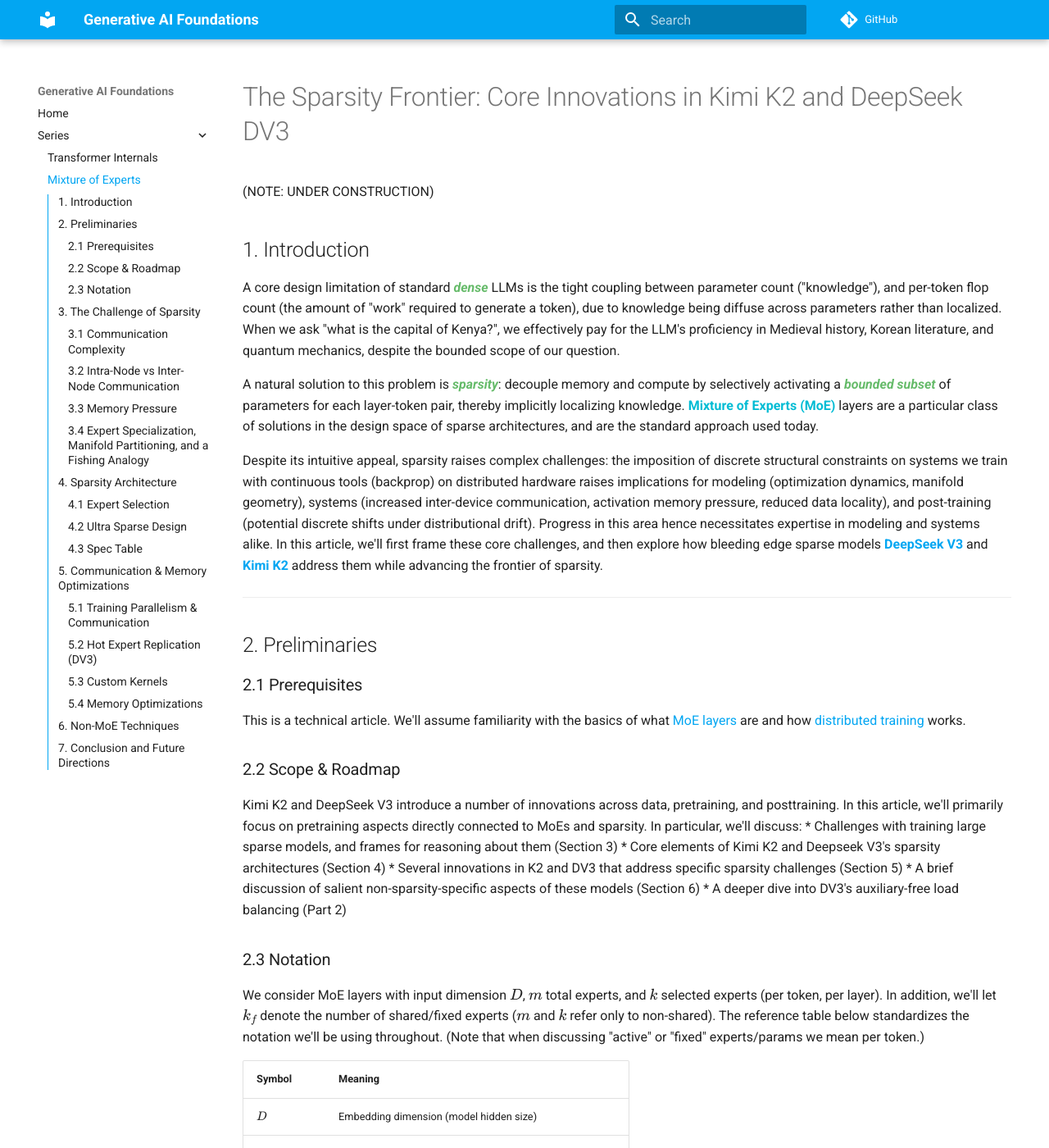
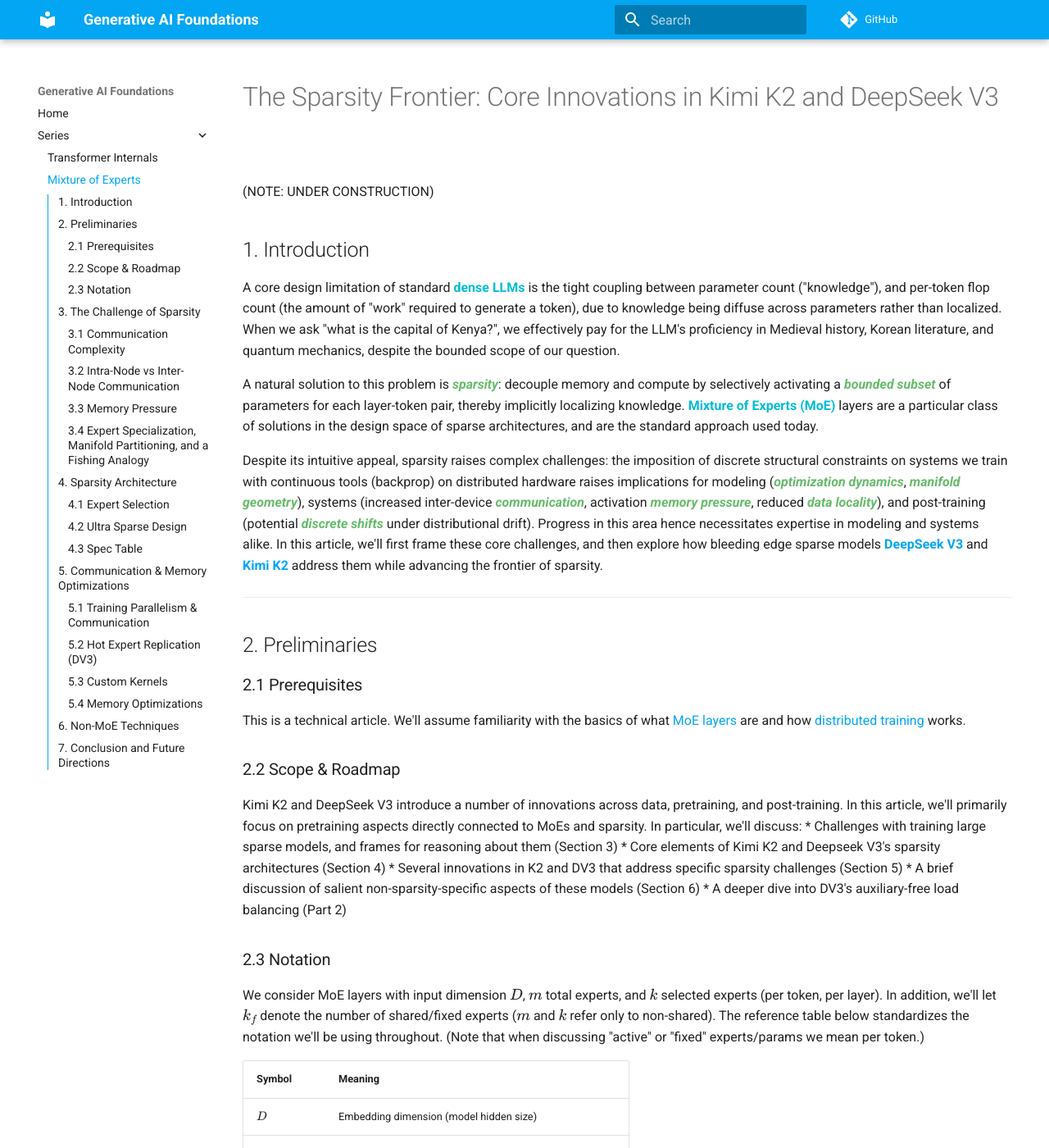
Before and after one commit to PranavSriram18/genai_foundations, an MkDocs documentation site: the page built from docs/series/moe.md, in a window 1280 px wide and 1400 px high. Shown: the whole window at 82% size. Built offline with MkDocs 1.6.1 and Material for MkDocs 9.7.7, drawn with Linux system fonts in a browser that asks for light colours; comment, search, counter and statistics services are not loaded; part of the change alters nothing that is shown; some of the changed text lies outside the part shown.

Commit message:
more formatting/tweaks

```diff
--- a/docs/series/moe.md
+++ b/docs/series/moe.md
@@ -1,23 +1,24 @@
 
-# The Sparsity Frontier: Core Innovations in Kimi K2 and DeepSeek DV3
+# The Sparsity Frontier: Core Innovations in Kimi K2 and DeepSeek V3
 (NOTE: UNDER CONSTRUCTION)
 
 ## 1. Introduction
-A core design limitation of standard <span class="idea">dense</span> LLMs is the tight coupling between parameter count ("knowledge"), and per-token flop count (the amount of "work" required to generate a token), due to knowledge being diffuse across parameters rather than localized.
+A core design limitation of standard <span class="term">dense LLMs</span> is the tight coupling between parameter count ("knowledge"), and per-token flop count (the amount of "work" required to generate a token), due to knowledge being diffuse across parameters rather than localized.
 When we ask "what is the capital of Kenya?", we effectively pay for the LLM's
 proficiency in Medieval history, Korean literature, and quantum mechanics, despite the bounded scope
 of our question.
 
 A natural solution to this problem is <span class="idea">sparsity</span>: decouple memory and
-compute by selectively activating a <span class="idea">bounded subset</span> of parameters for each layer-token pair,
-thereby implicitly localizing knowledge. <span class="term">Mixture of Experts (MoE)</span> layers
+compute by selectively activating a <span class="idea">bounded subset</span> of parameters for each
+layer-token pair, thereby implicitly localizing knowledge. <span class="term">Mixture of Experts
+(MoE)</span> layers
 are a particular class of solutions in the design space of sparse architectures, and are the
 standard approach used today.
 
 Despite its intuitive appeal, sparsity raises complex challenges: the imposition
 of discrete structural constraints on systems we train with continuous tools (backprop) on
-distributed hardware raises implications for modeling (optimization dynamics, manifold geometry), systems (increased inter-device communication, activation memory pressure, reduced data locality),
-and post-training (potential discrete shifts under distributional drift). Progress in
+distributed hardware raises implications for modeling (<span class="idea">optimization dynamics</span>, <span class="idea">manifold geometry</span>), systems (increased inter-device <span class="idea">communication</span>, activation <span class="idea">memory pressure</span>, reduced <span class="idea">data locality</span>),
+and post-training (potential <span class="idea">discrete shifts</span> under distributional drift). Progress in
 this area hence necessitates expertise in modeling and systems alike. In this article, we'll first frame these core challenges, and then explore how bleeding edge sparse
 models <span class="term">[DeepSeek V3](https://arxiv.org/abs/2412.19437)</span> and
 <span class="term">[Kimi K2](https://arxiv.org/abs/2507.20534)</span> address them while advancing
@@ -33,7 +34,7 @@ and how [distributed training](https://colossalai.org/docs/concepts/paradigms_of
 
 ### 2.2 Scope & Roadmap
 Kimi K2 and DeepSeek V3 introduce a number of innovations across data, pretraining, and
-posttraining. In this article, we'll primarily focus on pretraining aspects directly connected to
+post-training. In this article, we'll primarily focus on pretraining aspects directly connected to
 MoEs and sparsity. In particular, we'll discuss:
 * Challenges with training large sparse models, and frames for reasoning about them (Section 3)
 * Core elements of Kimi K2 and Deepseek V3's sparsity architectures (Section 4)
@@ -123,13 +124,16 @@ with $m$ rather than $k$. As the K2 paper notes, "after reserving space for
 parameters, gradient buffers, and optimizer states, the remaining \[HBM\] is insufficient to hold
 the full MoE activations."
 
-We'll see in Section 5 how K2 and DV3 address memory and communication challenges via reduced
-precision, activation recomputation, CPU offloading, novel pipeline schedules, caching, and others.
+We'll see in Section 5 how K2 and DV3 address memory and communication challenges via various
+techniques including reduced precision, activation recomputation, CPU offloading, novel pipeline
+schedules, caching, replication, and others.
 
 ### 3.4 Expert Specialization, Manifold Partitioning, and a Fishing Analogy
 TODO - refine
+
 Intuitively, a modeling design goal of MoE layers is for different experts to specialize to "cover"
 different parts of the input data manifold. A few potential failure modes include:
+
 * Under-specialization (several experts learning the same thing)
 * "Dead experts" (some experts never getting selected by the router)
 * Load imbalance (some experts activating far more frequently than others)
@@ -160,8 +164,8 @@ In this section we'll examine the broad contours of the architectures of K2 and
 
 ### 4.1 Expert Selection
 The high-level elements of K2 and DV3's MoE layer are fairly familiar: for each token, first compute
-token-expert affinities with a per-expert sigmoid, then apply top-k hard gating, then normalize
-scores based on affinities of selected experts. Both K2 and DV3 use one <span class="term">shared
+<span class="term">token-expert affinities</span> with a per-expert sigmoid, then apply <span class="term">top-k hard gating</span>, then normalize
+selected experts' affinities into <span class="term">scores</span>. Both K2 and DV3 use one <span class="term">shared
 expert</span> that is exempt from this scoring process (its score is fixed to 1).
 
 DV3 introduces two core twists: <span class="term">auxiliary-free load balancing</span> via a bias
@@ -169,19 +173,17 @@ term (discussed in Part 2) and <span class="term">dispersion bounding</span>, di
 
 <span class="term">Dispersion Bounding (DV3)</span>
 
-Dispersion bounding explicitly caps how many <span class="idea">nodes</span> a single token may
+Dispersion bounding reduces inter-node communication by explicitly capping how many <span class="idea">nodes</span> a single token may
 touch in an MoE layer. Ordinary MoE routing simply selects the experts with the top $k$ scores. DV3
 constrains this selection so that the selected experts reside in <span class="idea">at most 4
 nodes</span>. Concretely, say we have 8 active experts, the top 7 scoring experts live on nodes
 $n_1, n_2, n_3, n_4$, and the 8th expert lives on a fifth node $n_5$. The 8th expert would be
 dropped and replaced by the next-highest scoring expert that lives on one of $n_1, n_2, n_3, n_4$.
 
-Dispersion bounding thus bounds the total amount of inter-node communication over slow InfiniBand.
-
 ### 4.2 Ultra Sparse Design
-DV3 uses $k = 8$, $m = 256$ (8 active experts out of 256 total, excluding fixed), for a sparsity
+DV3 uses $k = 8$, $m = 256$, $k_f = 1$ (8 active experts out of 256, plus one fixed), for a sparsity
 ratio of $s = 32$. Not only is this a high ratio, it is also very <span class="idea">fine-grained</span> sparsity. K2 pushes even further, with $k = 8$, $m = 384$. The table below compares these
-models to some of their contemporaries, and highlights why this is so impressive.
+models to some of their contemporaries.
 
 | Model | $m$ (total experts) | $k$ (active experts) | $s$ (expert sparsity) | $P$ (Total Params) | $P_a$ (Active Params) |
 | --- | ---: | ---: | ---: | ---: | ---: |
```
